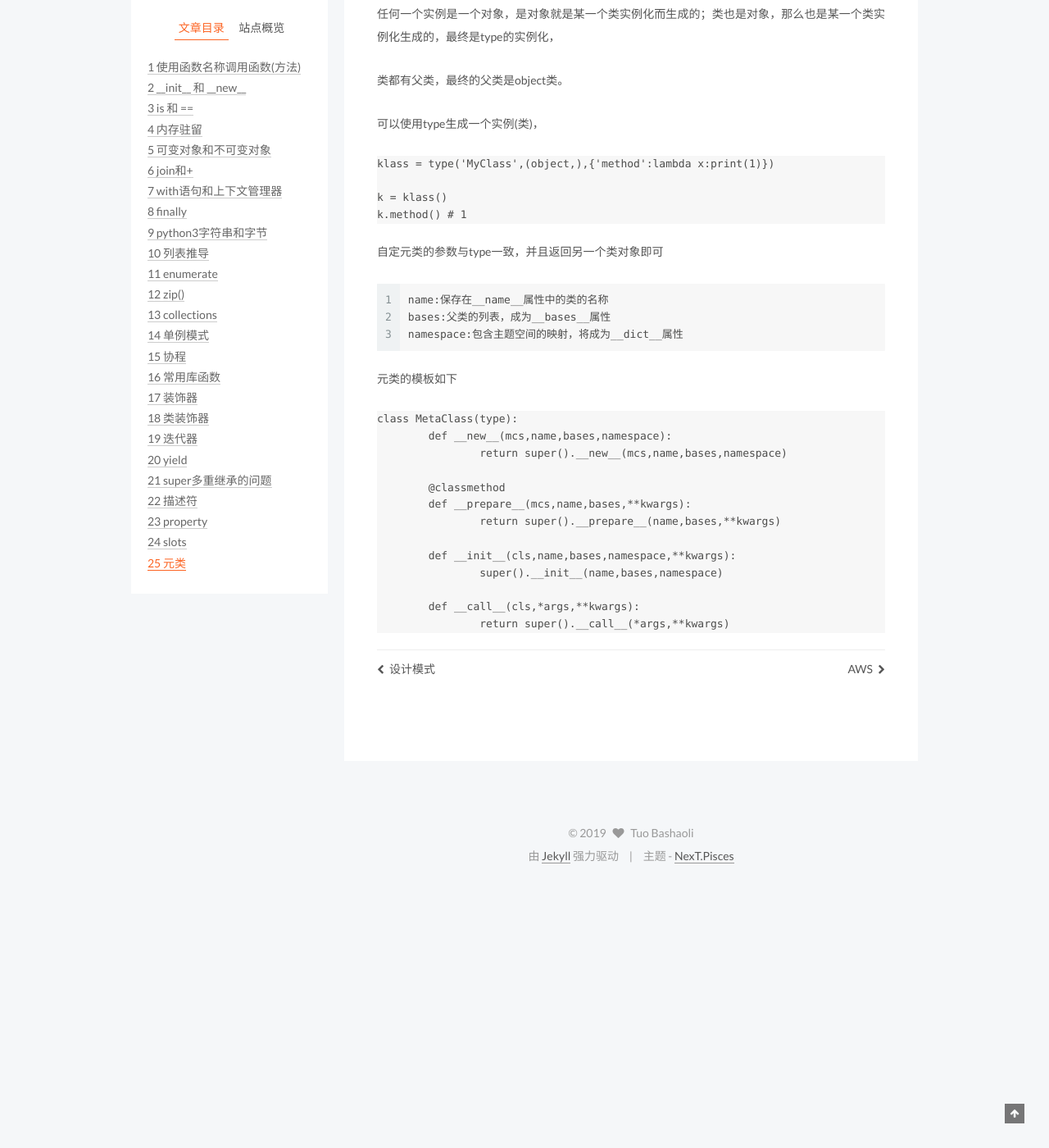
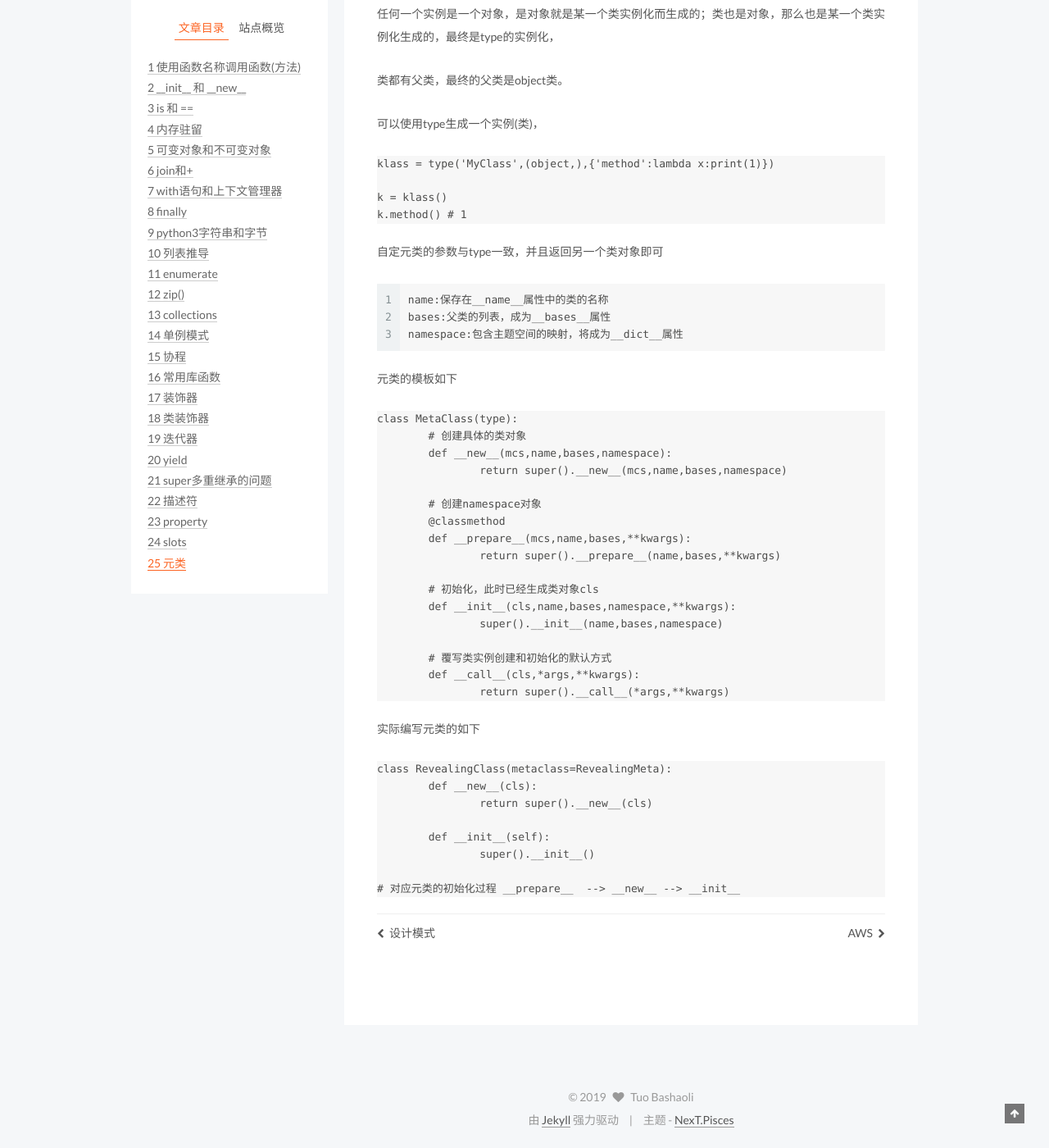
Before and after one commit to tuobashaoli/tuobashaoli.github.io, a Jekyll site: the page built from _posts/2019-05-03-python.markdown, in a window 1280 px wide and 1400 px high, scrolled down 11589 px. Shown: the whole window at 82% size. Built offline with Jekyll 4.4.1, drawn with Linux system fonts in a browser that asks for light colours; comment, search, counter and statistics services are not loaded; before the commit the page ends 12667 px from its top, so only the background shows below that.

Commit message:
update shell

````diff
--- a/_posts/2019-05-03-python.markdown
+++ b/_posts/2019-05-03-python.markdown
@@ -533,16 +533,33 @@ namespace:包含主题空间的映射，将成为__dict__属性
 
 ```python3
 class MetaClass(type):
+        # 创建具体的类对象
 	def __new__(mcs,name,bases,namespace):
 		return super().__new__(mcs,name,bases,namespace)
 
+	# 创建namespace对象
 	@classmethod
 	def __prepare__(mcs,name,bases,**kwargs):
 		return super().__prepare__(name,bases,**kwargs)
 
+	# 初始化，此时已经生成类对象cls
 	def __init__(cls,name,bases,namespace,**kwargs):
 		super().__init__(name,bases,namespace)
 
+	# 覆写类实例创建和初始化的默认方式
 	def __call__(cls,*args,**kwargs):
 		return super().__call__(*args,**kwargs)
 ```
+
+实际编写元类的如下
+
+```python3
+class RevealingClass(metaclass=RevealingMeta):
+	def __new__(cls):
+		return super().__new__(cls)
+
+	def __init__(self):
+		super().__init__()
+
+# 对应元类的初始化过程 __prepare__  --> __new__ --> __init__
+```
````
